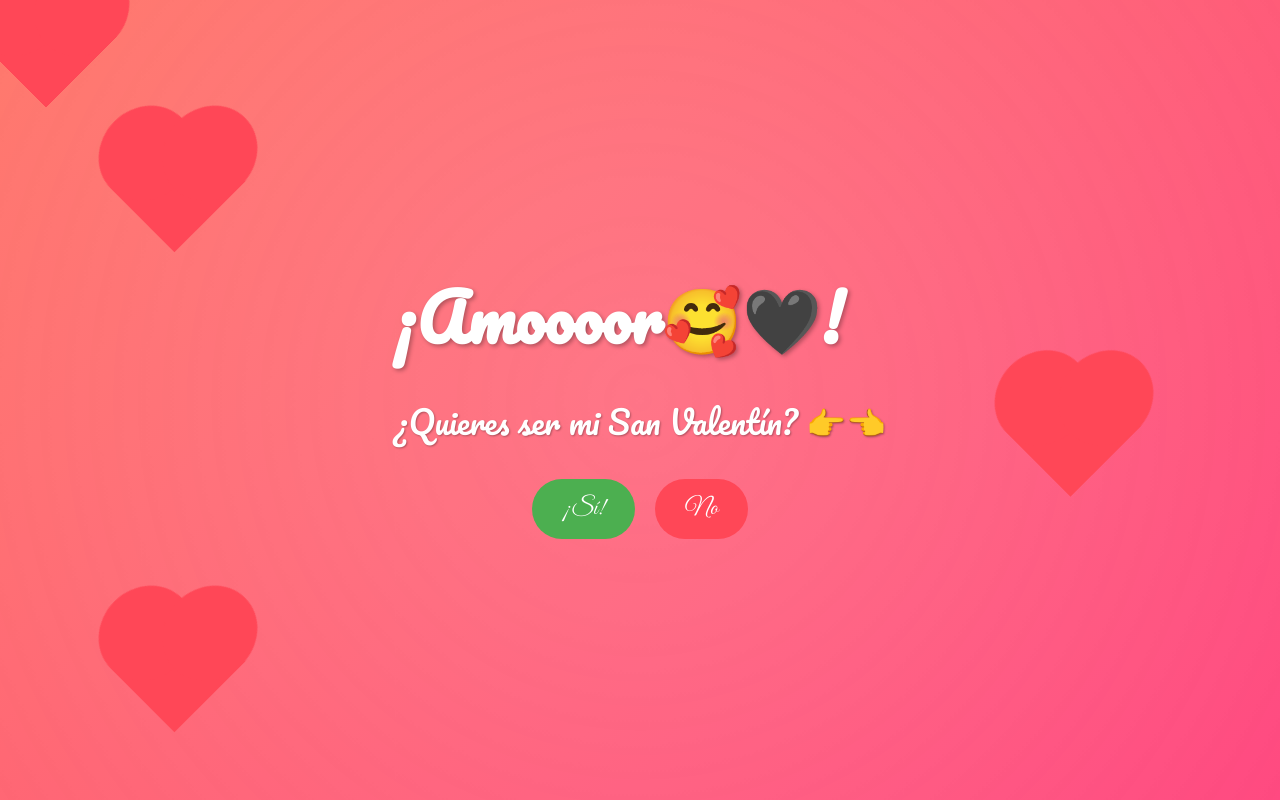
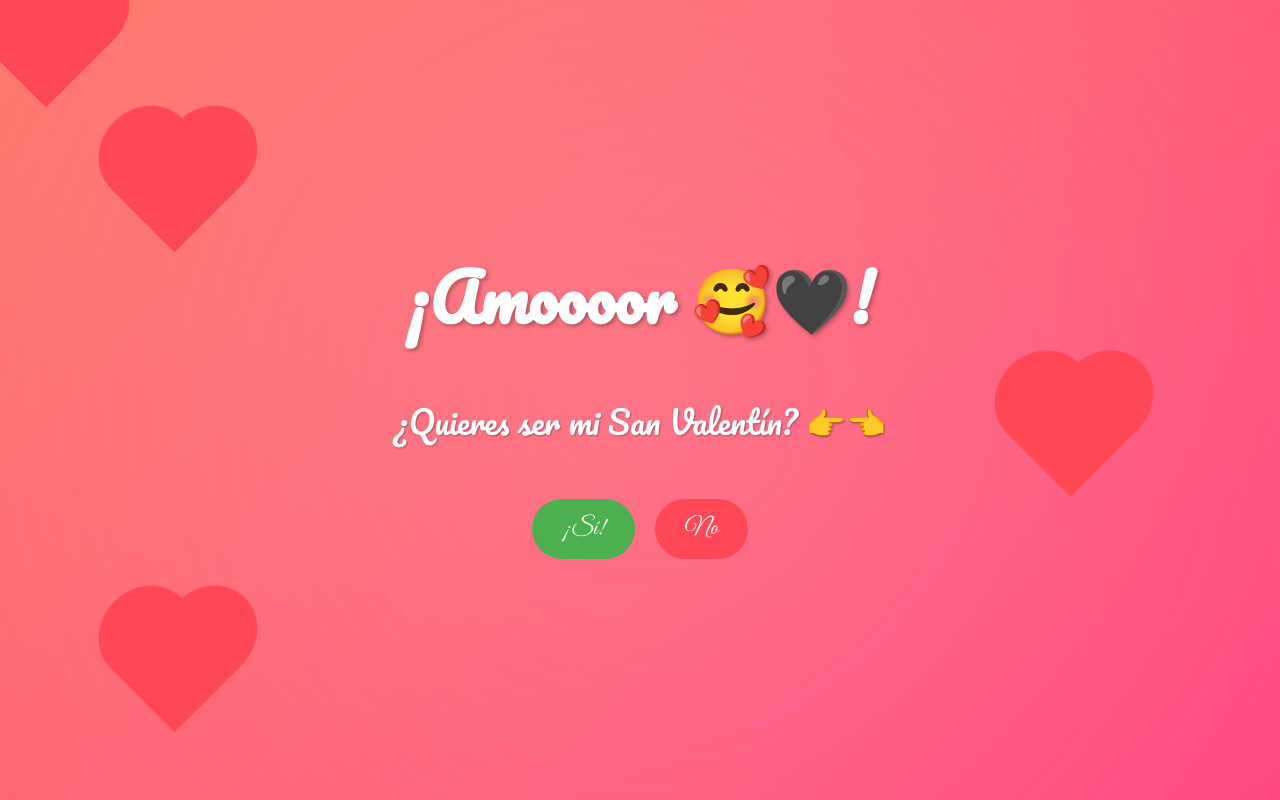
Before and after one commit to Denzypaulito/QuieresSerMiSanValentin, a plain HTML site: page index.html in a window 1280 px wide. Drawn offline with Linux system fonts and the light colour scheme.

Commit message:
Centrar texto

```diff
--- a/styles.css
+++ b/styles.css
@@ -36,12 +36,22 @@ body, html {
     overflow: hidden; /* Evitar desbordamiento */
 }
 
+/* Centrar el mensaje */
+.message {
+    display: flex;
+    flex-direction: column;
+    justify-content: center;
+    align-items: center;
+    text-align: center; /* Asegura que el texto esté centrado */
+}
+
 /* Estilos del mensaje */
 .message h1 {
     font-size: 4rem;
     margin-bottom: 20px;
     text-shadow: 2px 2px 4px rgba(0, 0, 0, 0.3);
 }
+
 
 .message p {
     font-size: 2rem;
```
Also changed, not shown: index.html (+2 -2 lines).
